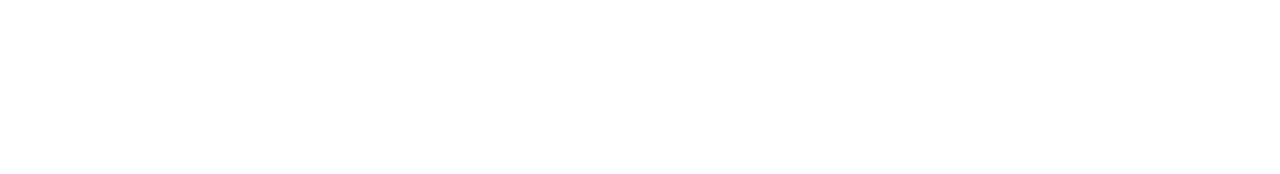
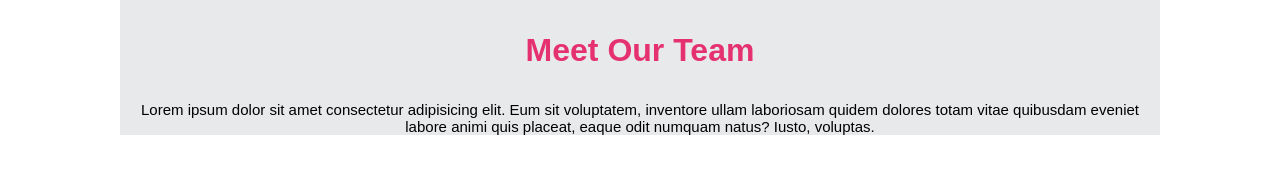
Before and after one commit to Domenic0Ferrari/html-css-float-cards, a plain HTML site: page index.html in a window 1280 px wide. Drawn offline with Linux system fonts and the light colour scheme.

Commit message:
add header

```diff
--- a/assets/style.css
+++ b/assets/style.css
@@ -0,0 +1,27 @@
+*{
+    box-sizing: border-box;
+    margin: 0;
+    padding: 0;
+}
+
+.container{
+    max-width: 65rem;
+    margin: auto;
+    background-color: #E7E9EB;
+}
+
+h1{
+    text-align: center;
+    color: #E53170;
+    font-family: Arial, Helvetica, sans-serif;
+    font-weight: 900;
+    padding-top: 2rem;
+}
+
+p{
+    text-align: center;
+    font-family: Arial, Helvetica, sans-serif;
+    font-weight: 400;
+    font-size: 15px;
+    padding-top: 2rem;
+}
--- a/index.html
+++ b/index.html
@@ -9,5 +9,12 @@
 </head>
 <body>
 
+ <header>
+    <div class="container">
+        <h1>Meet Our Team</h1>
+        <p>Lorem ipsum dolor sit amet consectetur adipisicing elit. Eum sit voluptatem, inventore ullam laboriosam quidem dolores totam vitae quibusdam eveniet labore animi quis placeat, eaque odit numquam natus? Iusto, voluptas.</p>
+    </div>
+ </header>
+
 </body>
 </html>
```
